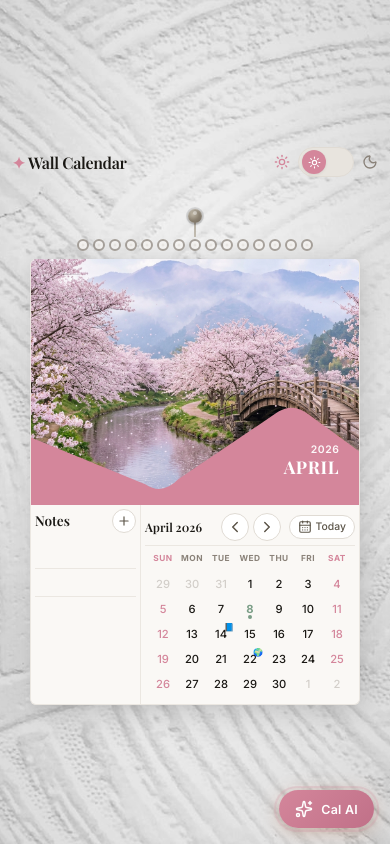
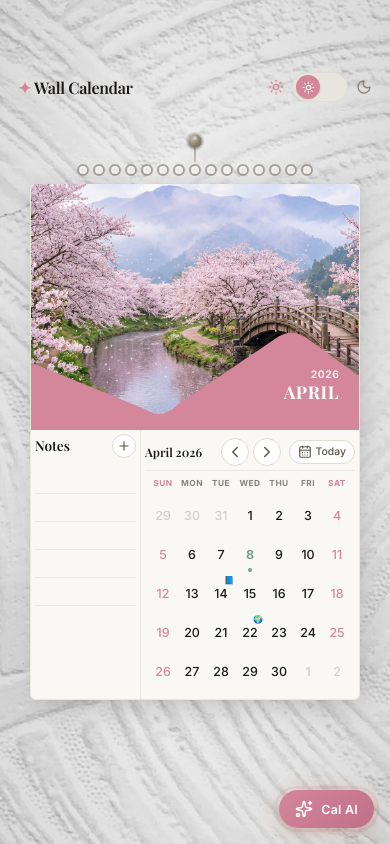
Before and after one commit to Aashiskr/Calendar, a Next.js app: page / in a window 390 px wide. Built offline with nearby package versions, Linux system fonts and the light colour scheme.

Commit message:
style: substantially increase vertical body stretch and hitbox heights on mobile

```diff
--- a/src/styles/calendar.module.css
+++ b/src/styles/calendar.module.css
@@ -1163,11 +1163,11 @@
   }
 
   .noteLines {
-    max-height: 120px;
+    max-height: 240px;
   }
 
   /* Show only a few lines on mobile */
-  .noteLineEmpty:nth-child(n+3) {
+  .noteLineEmpty:nth-child(n+6) {
     display: none;
   }
 
@@ -1204,8 +1204,8 @@
   }
 
   .dayCell {
-    height: 28px;
-    font-size: 0.75rem;
+    height: 48px;
+    font-size: 0.82rem;
     border-radius: 3px;
   }
 
@@ -1223,10 +1223,6 @@
 }
 
 @media (max-width: 400px) {
-  .pageContainer {
-    padding: 4px;
-  }
-
   .spiralBinding {
     gap: 4px;
     padding: 2px 4px;
@@ -1251,8 +1247,8 @@
   }
 
   .dayCell {
-    height: 24px;
-    font-size: 0.7rem;
+    height: 38px;
+    font-size: 0.78rem;
   }
 
   .weekdayLabel {
```
